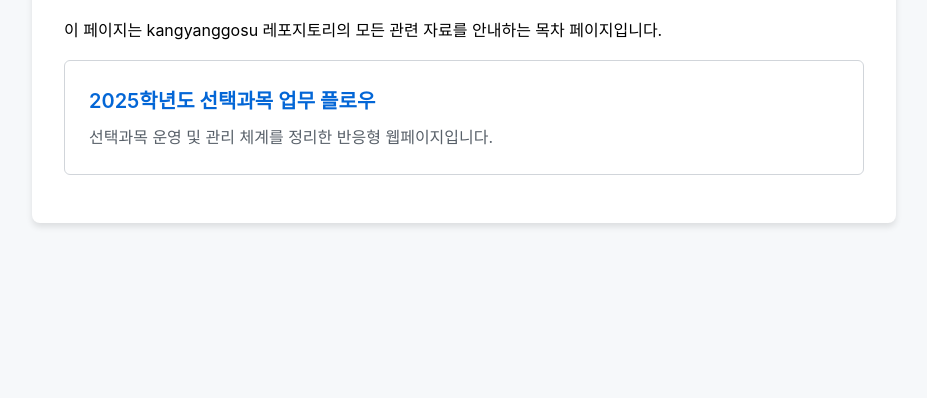
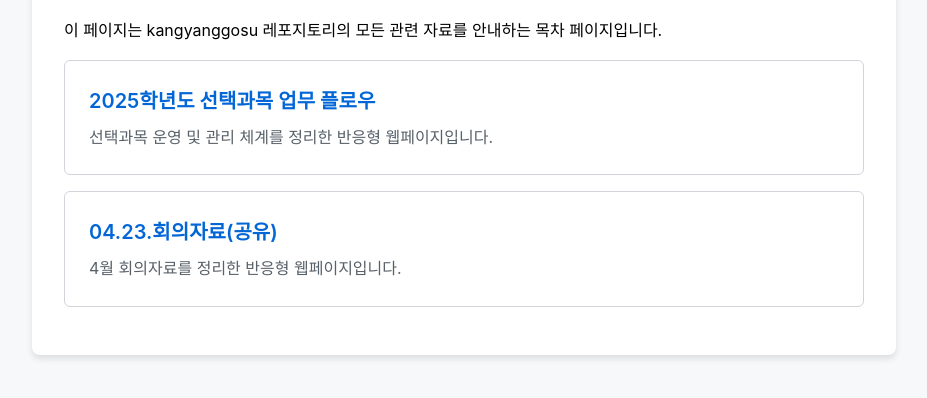
Before and after one commit to juvilan/kangyanggosu, a plain HTML site: page index.html in a window 1280 px wide. Shown: the part 174-572 px from the top of the page, without its empty margins (176-1103 px from the left). Drawn offline with Linux system fonts and the light colour scheme.

Commit message:
Update index.html

```diff
--- a/index.html
+++ b/index.html
@@ -64,6 +64,10 @@
                 <a href="2025curriculum_workflow.html">2025학년도 선택과목 업무 플로우</a>
                 <p>선택과목 운영 및 관리 체계를 정리한 반응형 웹페이지입니다.</p>
             </li>
+            <li class="resource-item">
+                <a href="meeting0423.html">04.23.회의자료(공유)</a>
+                <p>4월 회의자료를 정리한 반응형 웹페이지입니다.</p>
+            </li>
 
             </ul>
     </div>
```
